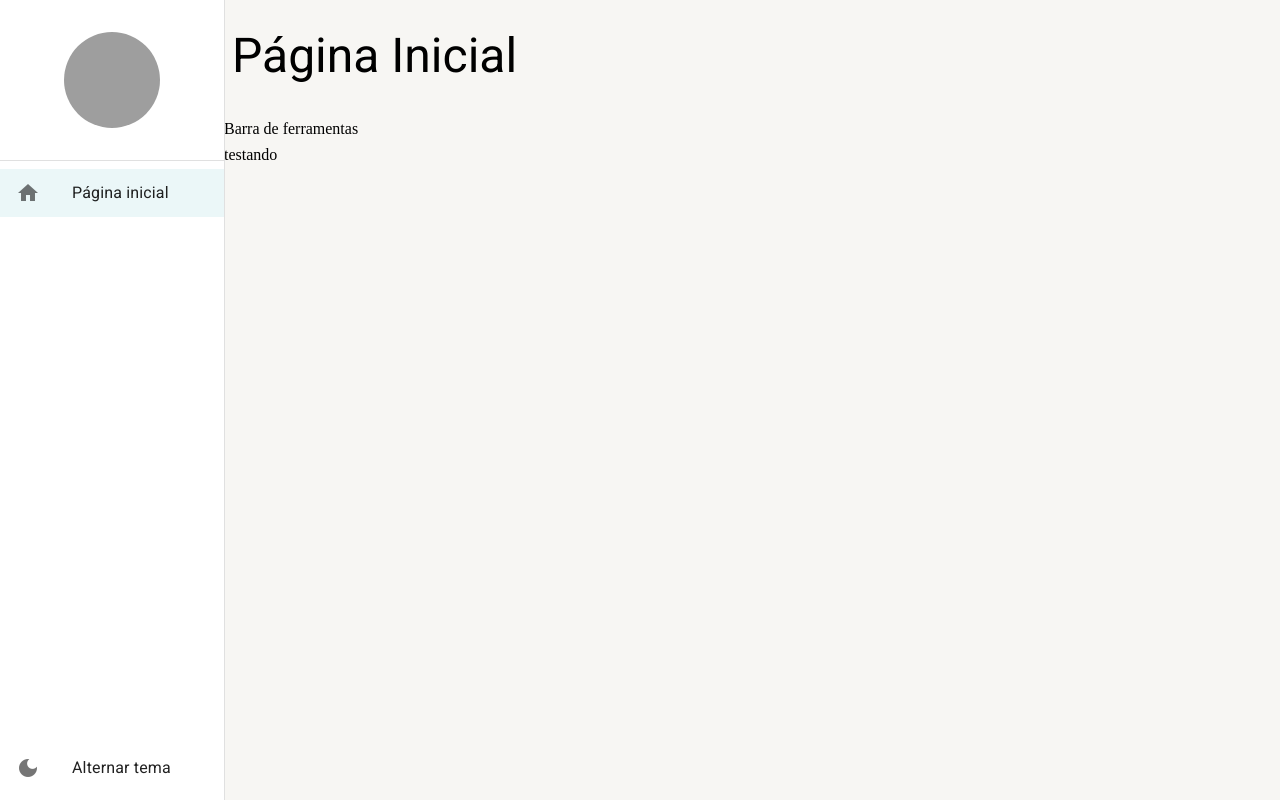
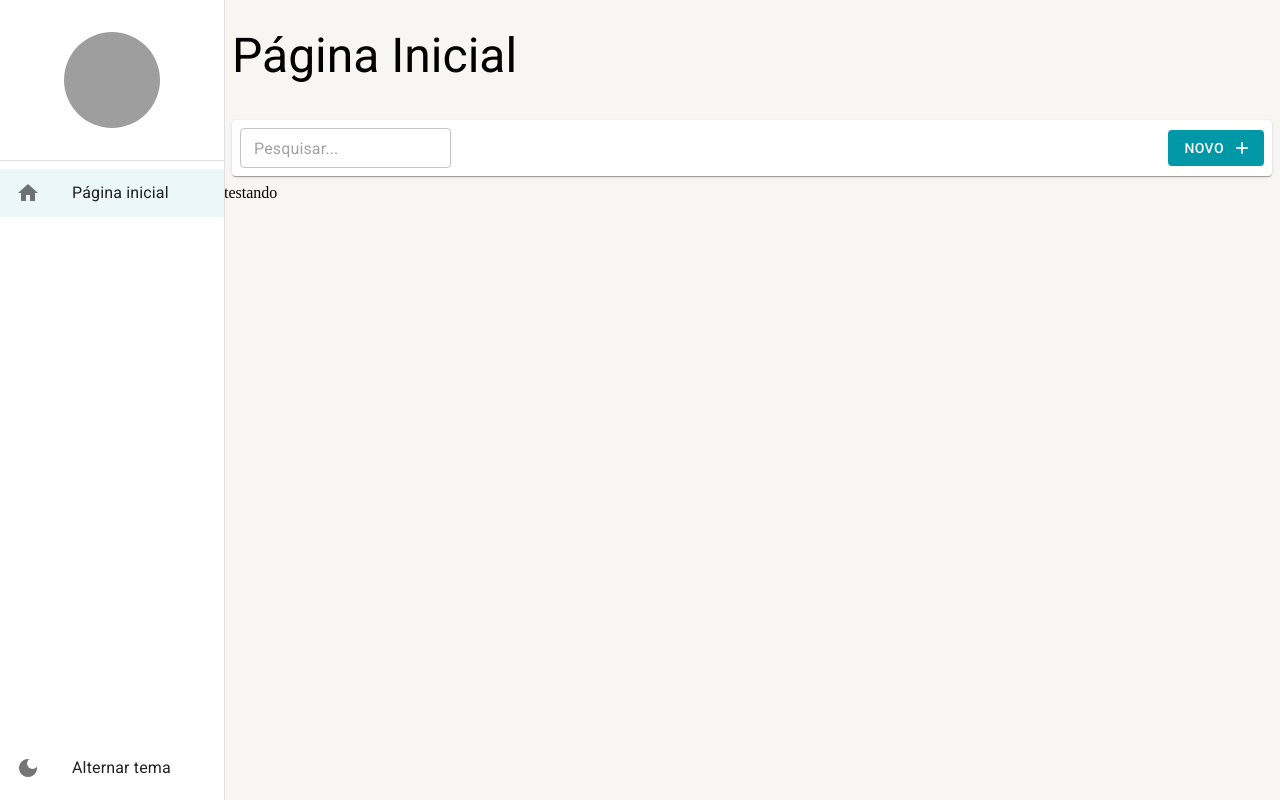
Before and after one commit to devLucasMoraes/curso-react-mui-typescript, a React (Create React App) app: page /pagina-inicial in a window 1280 px wide. Built offline with nearby package versions, Linux system fonts and the light colour scheme; grey boxes are pictures that could not be loaded.

Commit message:
Feat: barra de ferramentas da listagem

```diff
--- a/src/pages/dashboard/Dashboard.tsx
+++ b/src/pages/dashboard/Dashboard.tsx
@@ -1,9 +1,15 @@
+import { BarraDeFerramentas } from '../../shared/components';
 import { LayoutBaseDePagina } from '../../shared/layouts';
 
 export const Dashboard = () => {
 
     return (
-        <LayoutBaseDePagina titulo='Página Inicial' barraDeFerramentas={<>Barra de ferramentas</>}>
+        <LayoutBaseDePagina
+            titulo='Página Inicial'
+            barraDeFerramentas={(
+                <BarraDeFerramentas mostrarInputBusca/>
+            )}
+        >
             testando
         </LayoutBaseDePagina>
     );
--- /dev/null
+++ b/src/shared/components/barra-de-ferramentas/BarraDeFerramentas.tsx
@@ -0,0 +1,55 @@
+import { Box, Button, Icon, Paper, TextField, useTheme } from '@mui/material';
+
+
+interface IBarraDeFerramentasProps {
+    textoDaBusca?: string;
+    mostrarInputBusca?: boolean;
+    aoMudarTextDeBusca?: (novoTexto: string) => void;
+    textoBotaoNovo?: string;
+    mostrarBotaoNovo?: boolean;
+    aoClicarEmNovo?: () => void;
+}
+
+export const BarraDeFerramentas: React.FC<IBarraDeFerramentasProps> = ({
+    aoMudarTextDeBusca,
+    mostrarInputBusca = false,
+    textoDaBusca = '',
+    textoBotaoNovo = 'Novo',
+    mostrarBotaoNovo = true,
+    aoClicarEmNovo
+}) => {
+
+    const theme = useTheme();
+
+    return (
+        <Box
+            component={Paper}
+            height={theme.spacing(5)}
+            marginX={1}
+            paddingX={2}
+            padding={1}
+            display='flex'
+            gap={1}
+            alignItems='center'
+        >
+            {mostrarInputBusca && (
+                <TextField
+                    size='small'
+                    placeholder='Pesquisar...'
+                    value={textoDaBusca}
+                    onChange={(e) => aoMudarTextDeBusca?.(e.target.value)}
+                />
+            )}
+
+            <Box flex={1} display='flex' justifyContent='end'>
+                {mostrarBotaoNovo && (<Button
+                    color='primary'
+                    disableElevation
+                    variant='contained'
+                    endIcon={<Icon>add</Icon>}
+                    onClick={aoClicarEmNovo}
+                >{textoBotaoNovo}</Button>)}
+            </Box>
+        </Box>
+    );
+};
--- a/src/shared/components/index.ts
+++ b/src/shared/components/index.ts
@@ -1 +1,2 @@
 export * from './menu-lateral/MenuLateral';
+export * from './barra-de-ferramentas/BarraDeFerramentas';
```
